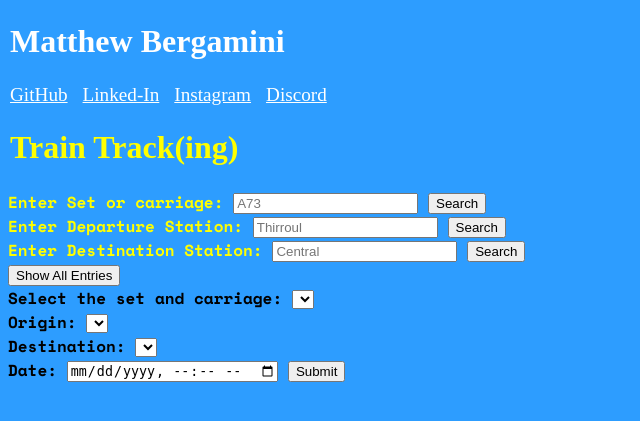
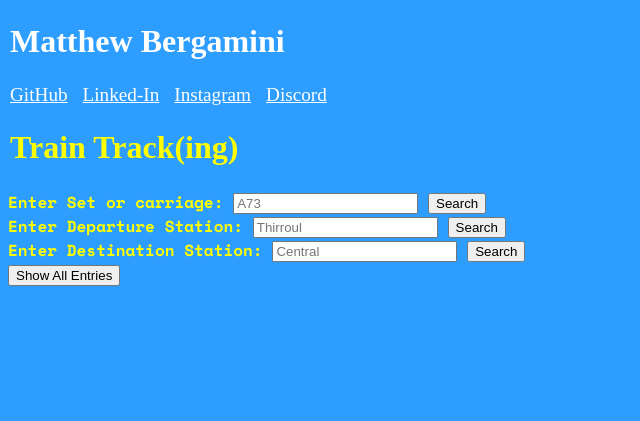
Before and after one commit to BergaDev/TrainTracking, a PHP site: page / in a window 1280 px wide. Shown: the top 421 px of the page, without its empty margins (0-640 px from the left). Run offline with PHP 8.4, Linux system fonts and the light colour scheme; data that the repository does not hold is empty; a stand-in replaces the project's code that opens the database connection; some web fonts are replaced.

Commit message:
Show options on search
Tested

```diff
--- a/index.php
+++ b/index.php
@@ -118,7 +118,7 @@ if ($_SERVER["REQUEST_METHOD"] == "POST" && isset($_POST['show_all'])) {
         <button type="submit" name="show_all" id="show_all">Show All Entries</button>
     </form>
 
-    <form action="results.php" method="POST" id="combinedForm">
+    <form action="results.php" method="POST" id="combinedForm" style="display:none;">
         <div id="setContainer">
             <label for="selection">Select the set and carriage:</label>
             <select name="selectedCarSet" id="selectedCarSet" required>
@@ -274,6 +274,10 @@ if ($_SERVER["REQUEST_METHOD"] == "POST" && isset($_POST['show_all'])) {
                     if(newContent) {
                         document.querySelector(targetSelector).innerHTML = newContent.innerHTML;
                     }
+                const combinedForm = document.getElementById("combinedForm");
+                if (combinedForm) {
+                    combinedForm.style.display = "block";
+                }
                 })
                 .catch(function(error) { console.error('Error:', error); });
             });
```
